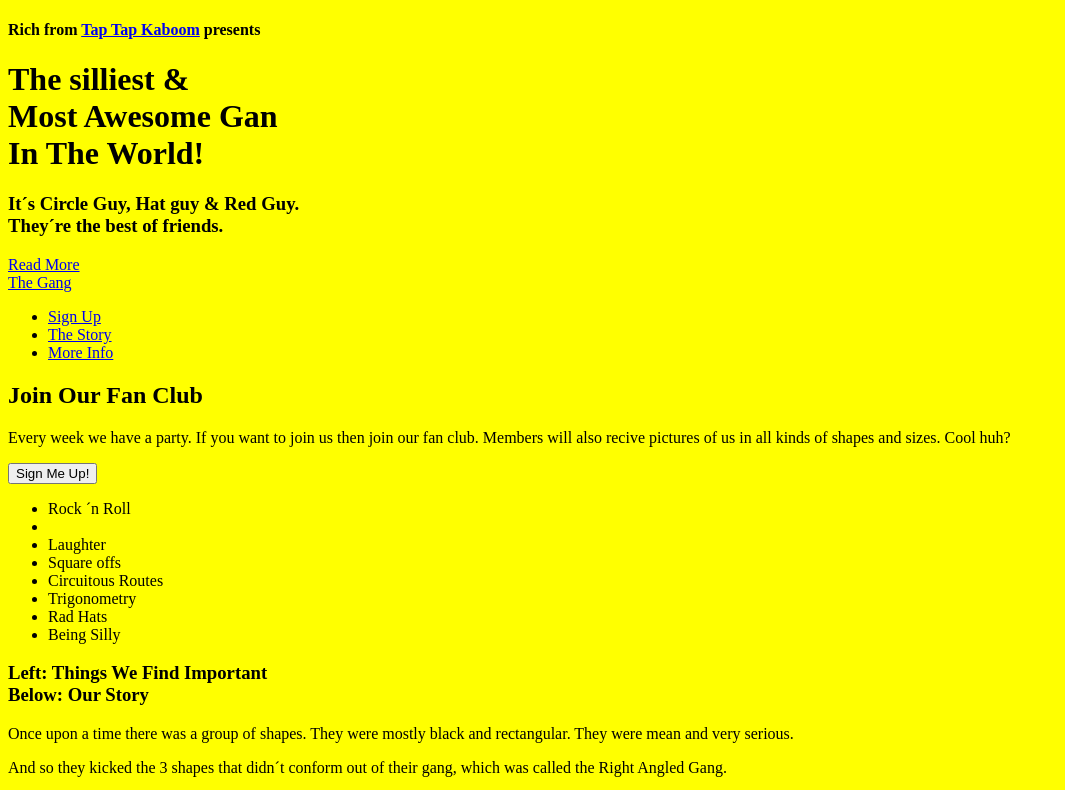
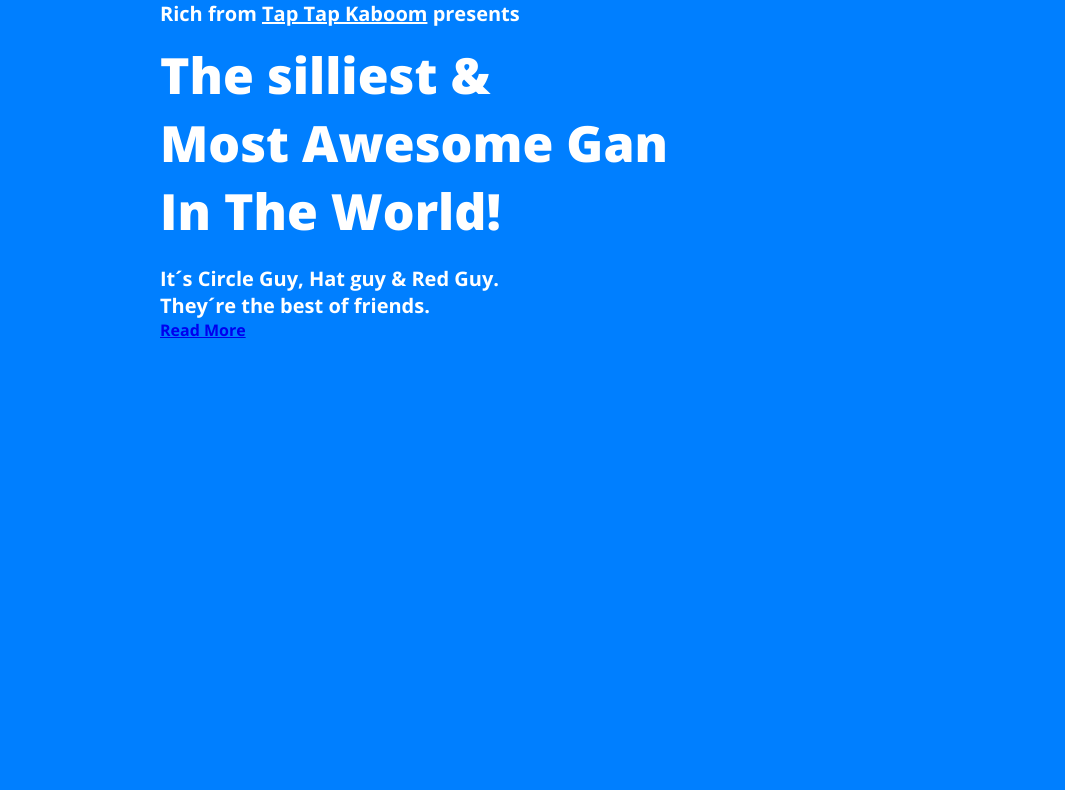
Before and after one commit to fereandao12/The-Gang, a plain HTML site: page index.html in a window 1280 px wide. Shown: the top 790 px of the page, without its empty margins (0-1065 px from the left). Drawn offline with nearby package versions, Linux system fonts and the light colour scheme.

Commit message:
Update styles.css

```diff
--- a/styles.css
+++ b/styles.css
@@ -1,3 +1,75 @@
-body{
-    background-color: yellow;
+@import url('https://fonts.googleapis.com/css2?family=Open+Sans:ital,wght@0,300..800;1,300..800&display=swap');
+
+*{
+    font-weight: bold;
+
 }
+
+body, html{
+    font-family: "Open Sans", sans-serif;
+    padding: 0;
+    margin: 0;
+}
+
+h1{
+    font-weight: 800;
+    font-size: 50px;
+}
+
+h3{
+    font-weight: bold;
+    font-size: 20px;
+}
+
+h4{
+    font-weight: bold;
+    font-size: 20px;
+}
+
+.wrapper{
+    width: 960px;
+    margin: 0 auto;
+}
+
+
+.hero-banner{
+    background-color: #007FFF;
+    height: 100vh;
+    padding: 0 20px;
+}
+
+.hero-banner h1{
+    color: white;
+    margin: 14px 0 20px;
+}
+
+.hero-banner h3{
+    color: white;
+    margin: 0;
+}
+
+
+.hero-banner h4, .hero-banner h4 a{
+    color: white;
+    margin: 0;
+}
+
+.character1{
+
+}
+
+.character2{
+
+}
+
+.character3{
+
+}
+
+a.cta,button.cta{
+
+}
+
+a.cta.alt,button.cta.alt{
+
+}
```
